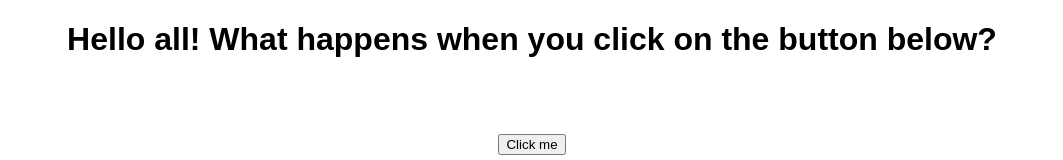
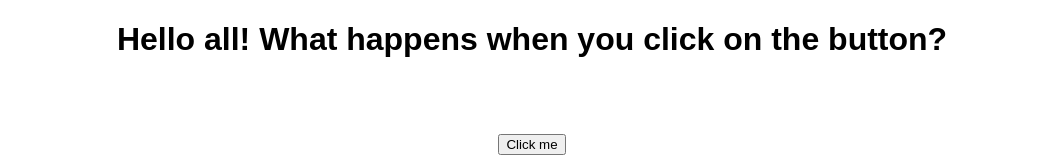
Before and after one commit to Tariq170/static_website_project, a plain HTML site: page template/index.html in a window 1280 px wide. Shown: the top 160 px of the page, without its empty margins (108-1171 px from the left). Drawn offline with Linux system fonts and the light colour scheme.

Commit message:
Update index.html

```diff
--- a/template/index.html
+++ b/template/index.html
@@ -27,7 +27,7 @@
 
   <h1>
     Hello
-    <span id="response">all! What happens when you click on the button below?</span>
+    <span id="response">all! What happens when you click on the button?</span>
   </h1>
 
   <br><br><br>
```
